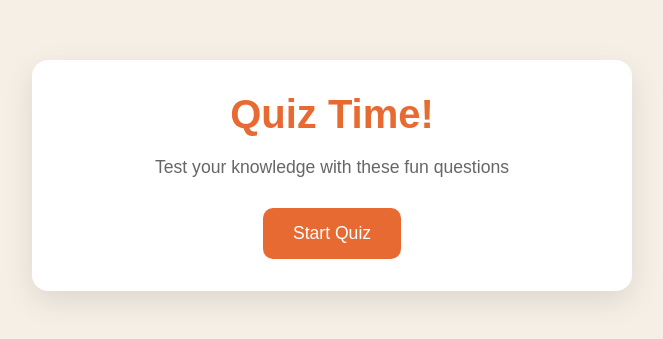
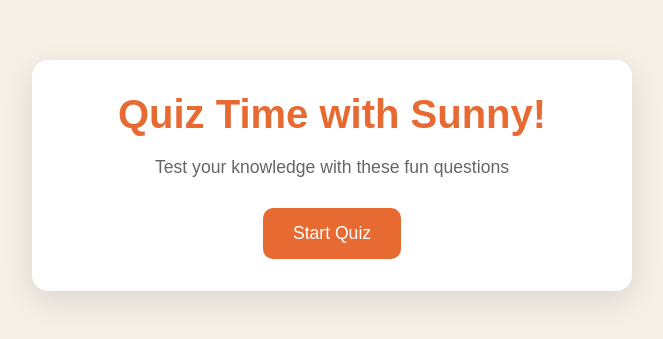
Before and after one commit to Sunnymunda/Quiz-game, a plain HTML site: page index.html in a window 1280 px wide. Shown: the part 225-564 px from the top of the page, without its empty margins (308-971 px from the left). Drawn offline with Linux system fonts and the light colour scheme.

Commit message:
index.html

```diff
--- a/index.html
+++ b/index.html
@@ -9,7 +9,7 @@
   <body>
     <div class="container">
       <div class="screen active" id="start-screen">
-        <h1>Quiz Time!</h1>
+        <h1>Quiz Time with Sunny!</h1>
         <p>Test your knowledge with these fun questions</p>
         <button id="start-btn">Start Quiz</button>
       </div>
```
